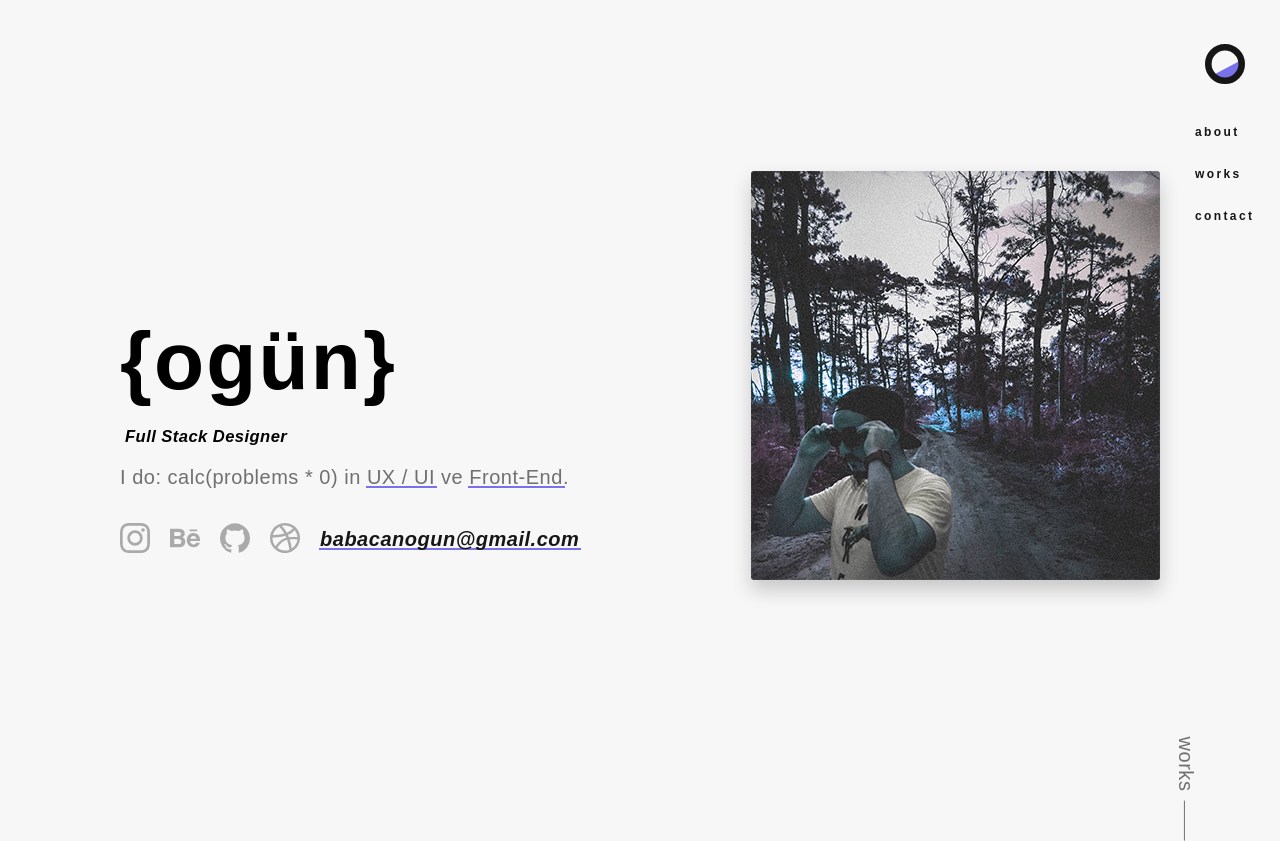
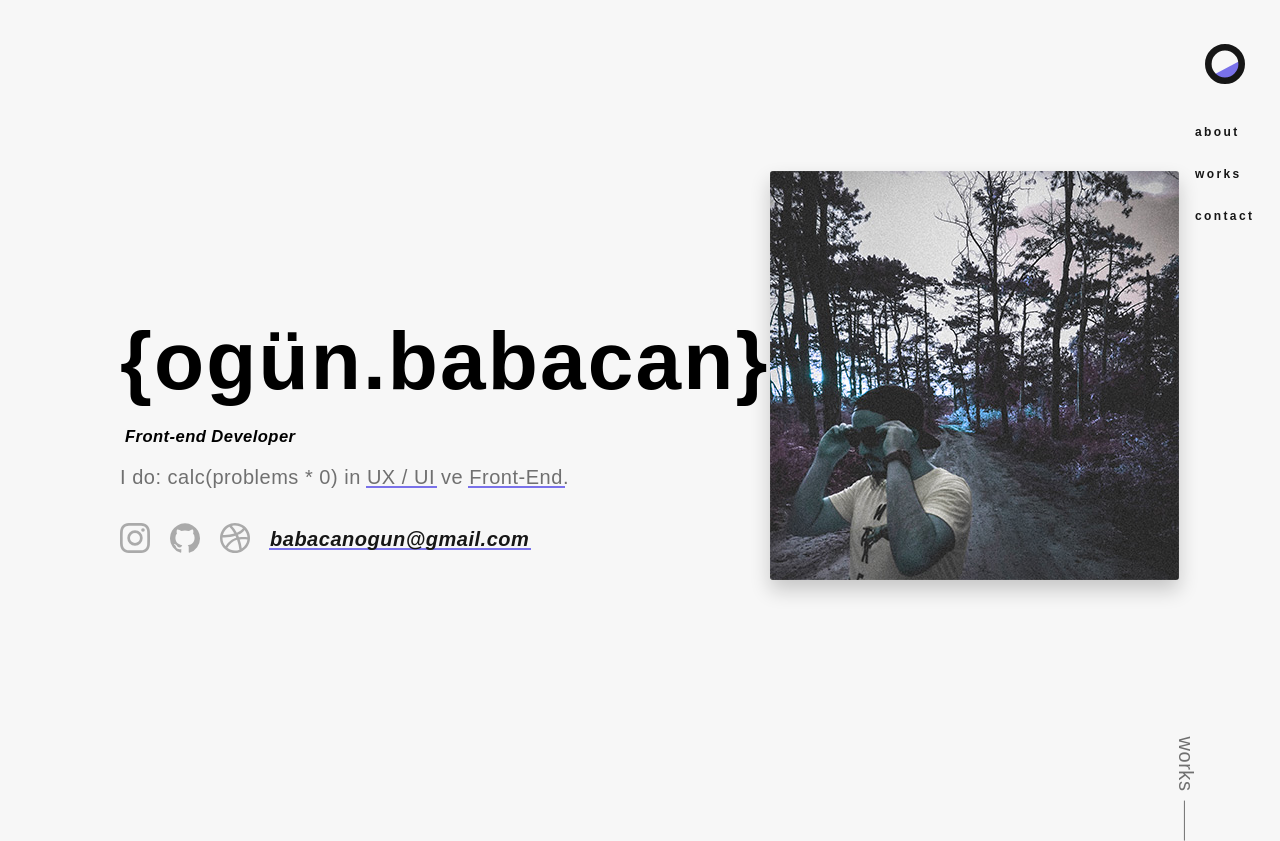
Before and after one commit to ogunb/ogunb-old-portfolyo, a website: page dist/en/index.html in a window 1280 px wide. Shown: the top 841 px of the page. Drawn offline with Linux system fonts and the light colour scheme; a web font is replaced by a local one.

Commit message:
Change about section and site content, so it looks a little more prof.

```diff
--- a/src/styles/2-basics/_selection-colors.sass
+++ b/src/styles/2-basics/_selection-colors.sass
@@ -1,8 +1,8 @@
 ::selection
-  background: #00ffd0
+  background: #b5afff
 
 ::-moz-selection
-  background: #00ffd0
+  background: #b5afff
 
 img::selection
   background: transparent
@@ -11,7 +11,7 @@ img::-moz-selection
   background: transparent
 
 body
-  -webkit-tap-highlight-color: #00ffd0
+  -webkit-tap-highlight-color: #b5afff
 
 svg text
   cursor: default
--- a/src/styles/3-layout/_works.sass
+++ b/src/styles/3-layout/_works.sass
@@ -1,4 +1,5 @@
 .works
+    justify-content: space-between
     &__article
         transition: all 1.5s cubic-bezier(0.69, 0.02, 0.29, 1.16)
         *
--- a/src/styles/5-pages/_landing-page.sass
+++ b/src/styles/5-pages/_landing-page.sass
@@ -11,6 +11,11 @@
         margin-top: 11rem
         h1
             margin-bottom: 2rem
+            &::before
+                content: '{ogün.babacan}'
+                @media screen and (max-width: 700px)
+                    content: '{ogün}'
+
         h5
             padding-left: .5rem
             margin-bottom: 1rem
@@ -24,6 +29,7 @@
     flex-direction: column
     justify-content: center
     padding-top: 10%
+    text-align: center
     h2
         margin-bottom: 1rem
         color: var(--light)
@@ -31,8 +37,6 @@
         color: var(--darker)
     p
         color: var(--light)
-    .e-mail, p
-        text-align: center
     .social-media svg:hover .a
         fill: var(--light)
     @media screen and (max-width: 900px)
```
Also changed, not shown: dist/assets/styles/main.css, dist/en/index.html, dist/index.html.
